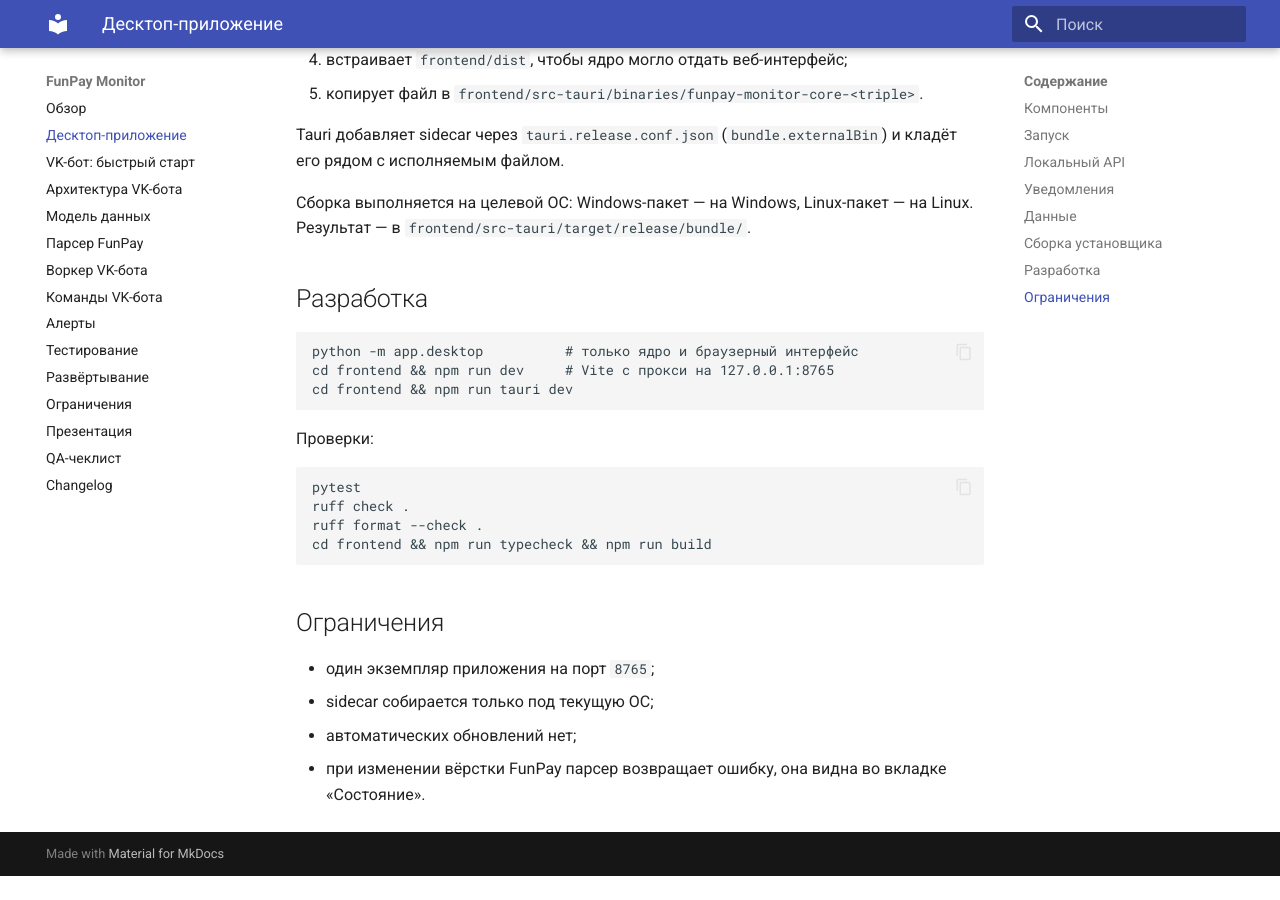
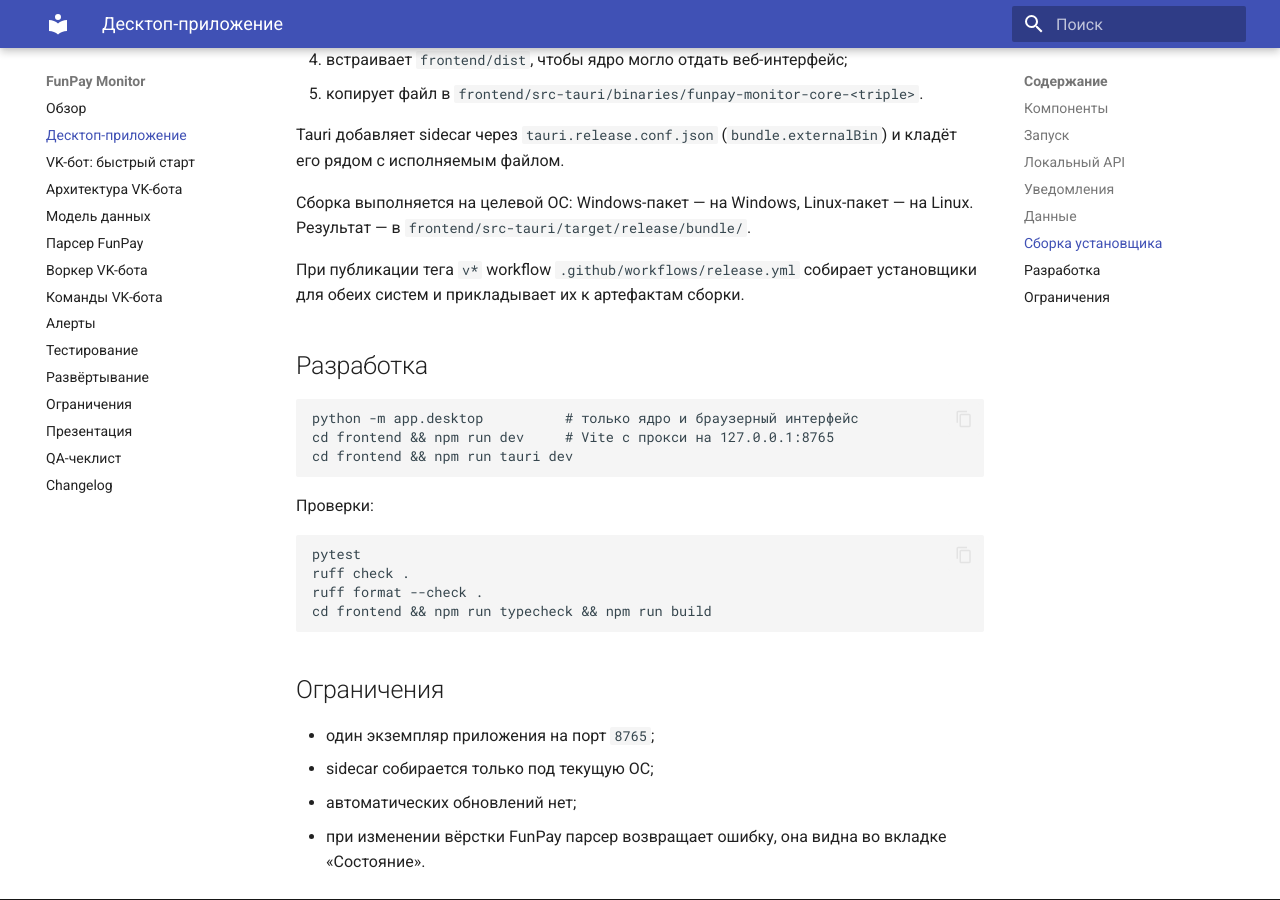
Before and after one commit to folov3r/funpay-monitor, an MkDocs documentation site: the page built from docs/desktop.md, in a window 1280 px wide and 900 px high, scrolled down 2840 px. Built offline with MkDocs 1.6.1 and Material for MkDocs 9.7.7, drawn with Linux system fonts in a browser that asks for light colours; before the commit the page ends 3716 px from its top, so only the background shows below that.

Commit message:
ci: build Windows and Linux installers on release tags

````diff
--- a/docs/desktop.md
+++ b/docs/desktop.md
@@ -104,6 +104,9 @@ Tauri добавляет sidecar через `tauri.release.conf.json`
 Сборка выполняется на целевой ОС: Windows-пакет — на Windows, Linux-пакет —
 на Linux. Результат — в `frontend/src-tauri/target/release/bundle/`.
 
+При публикации тега `v*` workflow `.github/workflows/release.yml` собирает
+установщики для обеих систем и прикладывает их к артефактам сборки.
+
 ## Разработка
 
 ```bash
````
Also changed, not shown: 1 other file.
